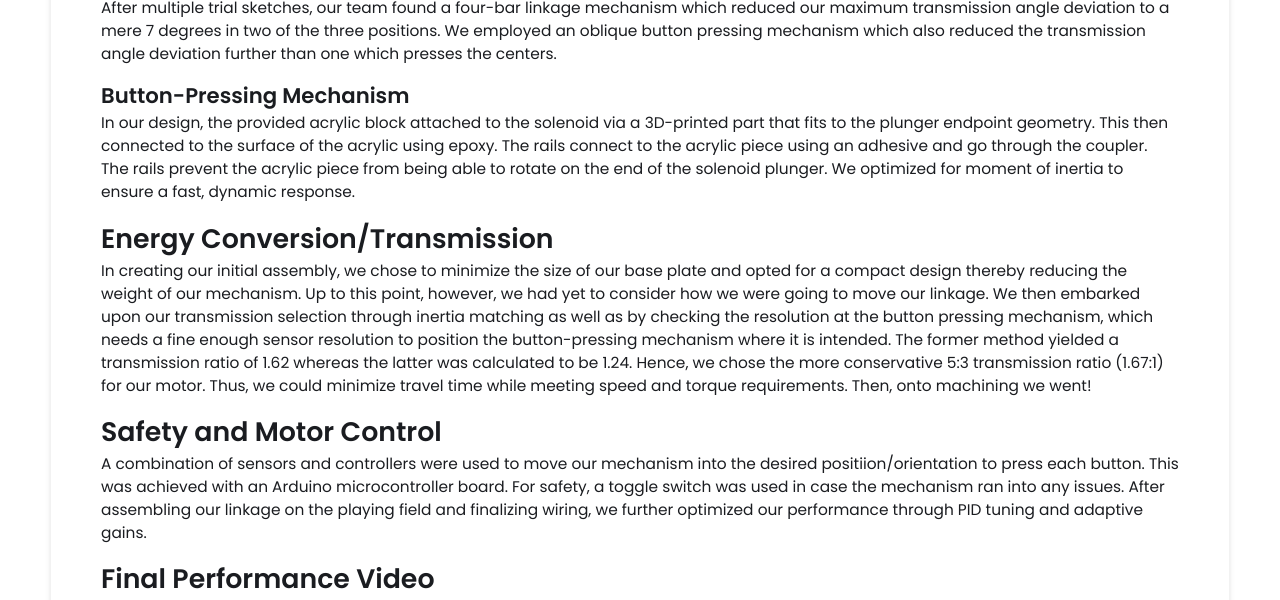
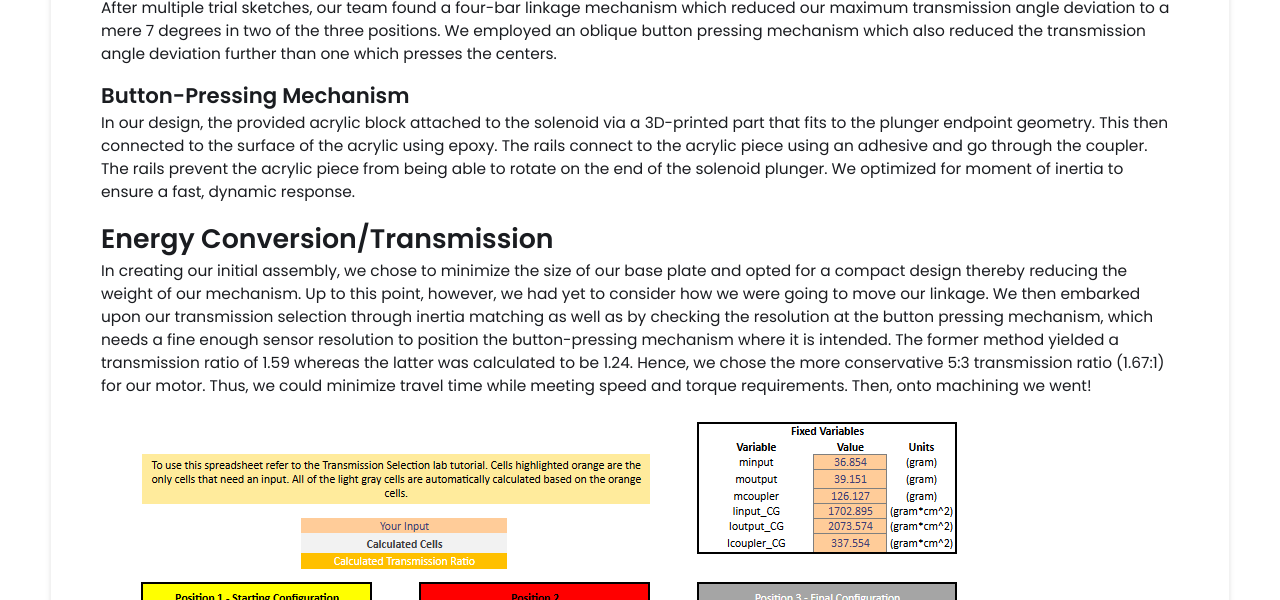
Before and after one commit to kazi-rabbe/kazi-rabbe.github.io, a Jekyll site: the page built from _projects/robotic-linkage-mechanism/index.md, in a window 1280 px wide and 900 px high, scrolled down 977 px, cut to the strip 0-600 px from the top of the window. Built offline with Jekyll 4.4.1, drawn with Linux system fonts in a browser that asks for light colours.

Commit message:
Update index.md

```diff
--- a/_projects/robotic-linkage-mechanism/index.md
+++ b/_projects/robotic-linkage-mechanism/index.md
@@ -20,7 +20,9 @@ After multiple trial sketches, our team found a four-bar linkage mechanism which
 In our design, the provided acrylic block attached to the solenoid via a 3D-printed part that fits to the plunger endpoint geometry.  This then connected to the surface of the acrylic using epoxy. The rails connect to the acrylic piece using an adhesive and go through the coupler. The rails prevent the acrylic piece from being able to rotate on the end of the solenoid plunger. We optimized for moment of inertia to ensure a fast, dynamic response.
 
 # Energy Conversion/Transmission
-In creating our initial assembly, we chose to minimize the size of our base plate and opted for a compact design thereby reducing the weight of our mechanism. Up to this point, however, we had yet to consider how we were going to move our linkage. We then embarked upon our transmission selection through inertia matching as well as by checking the resolution at the button pressing mechanism, which needs a fine enough sensor resolution to position the button-pressing mechanism where it is intended. The former method yielded a transmission ratio of 1.62 whereas the latter was calculated to be 1.24. Hence, we chose the more conservative 5:3 transmission ratio (1.67:1) for our motor. Thus, we could minimize travel time while meeting speed and torque requirements. Then, onto machining we went!
+In creating our initial assembly, we chose to minimize the size of our base plate and opted for a compact design thereby reducing the weight of our mechanism. Up to this point, however, we had yet to consider how we were going to move our linkage. We then embarked upon our transmission selection through inertia matching as well as by checking the resolution at the button pressing mechanism, which needs a fine enough sensor resolution to position the button-pressing mechanism where it is intended. The former method yielded a transmission ratio of 1.59 whereas the latter was calculated to be 1.24. Hence, we chose the more conservative 5:3 transmission ratio (1.67:1) for our motor. Thus, we could minimize travel time while meeting speed and torque requirements. Then, onto machining we went!
+
+{% include image-gallery.html images="transmissioncalc.png" height="800" %}
 
 # Safety and Motor Control
 A combination of sensors and controllers were used to move our mechanism into the desired positiion/orientation to press each button. This was achieved with an Arduino microcontroller board. For safety, a toggle switch was used in case the mechanism ran into any issues. After assembling our linkage on the playing field and finalizing wiring, we further optimized our performance through PID tuning and adaptive gains.
```
